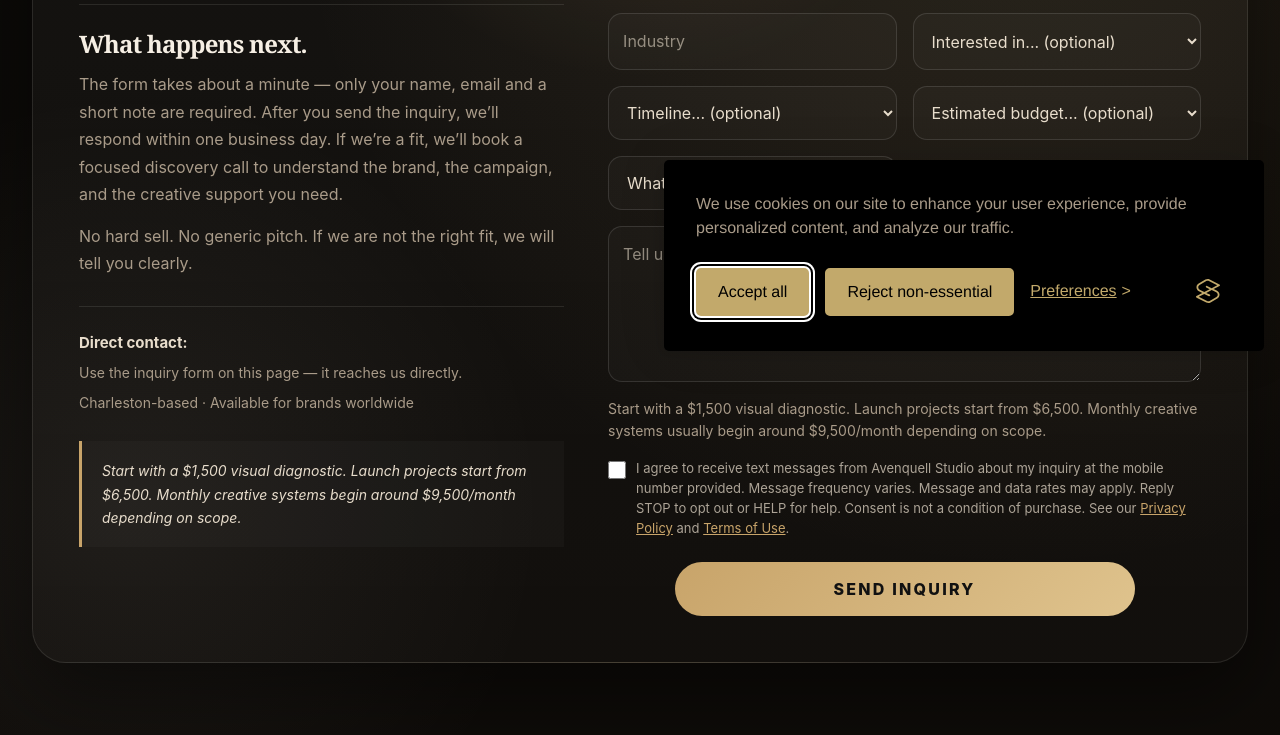
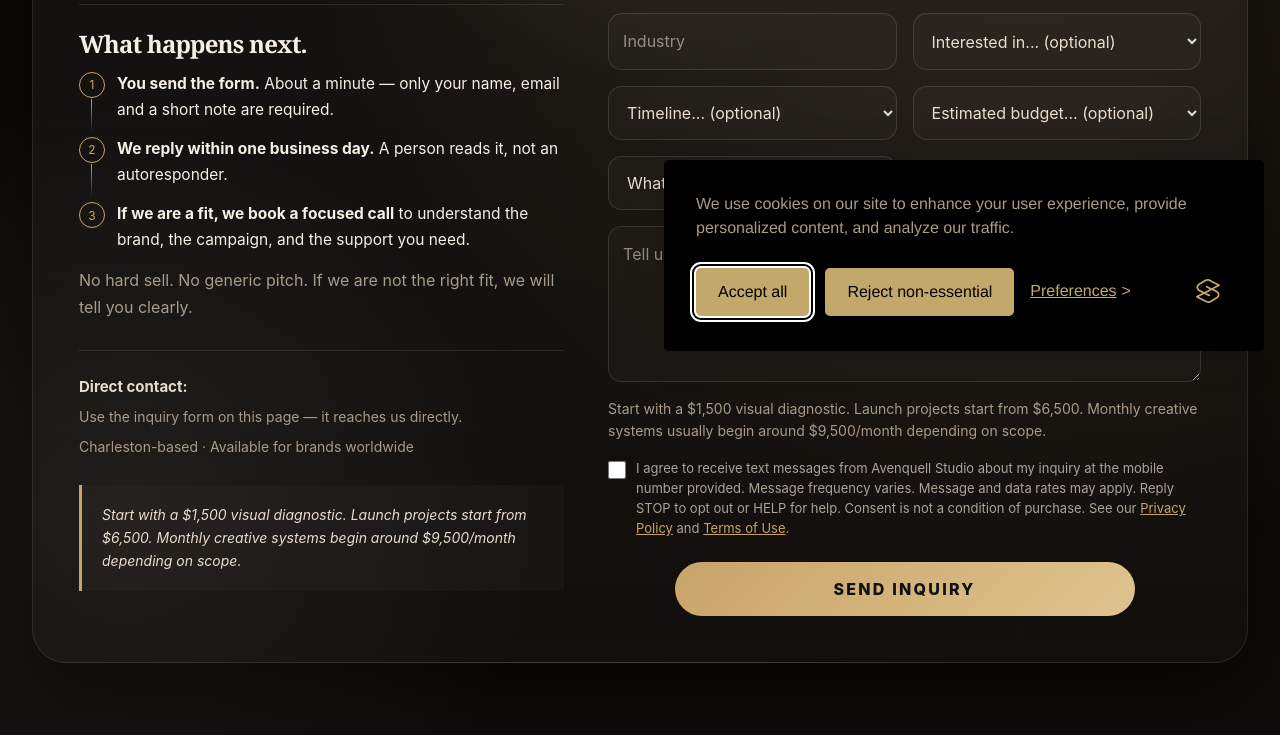
Before and after one commit to ipgroupussc-source/avenquell-site, a plain HTML site: page contact/index.html in a window 1280 px wide. Shown: the part 433-1168 px from the top of the page. Drawn offline with Linux system fonts and the light colour scheme.

Commit message:
UX-правки: меню по Миллеру, шаги по Зейгарнику, ровная линия навигации
Закон Миллера и закон Якоба — меню.
Было восемь ссылок плюс кнопка, то есть верхняя граница 7±2. Убран пункт Home:
логотип и так ведёт на главную, и это паттерн, который посетитель знает по всем
остальным сайтам — ровно то, на чём стоит закон Якоба. Осталось семь ссылок.

Закон непрерывности — линия меню.
Кнопка «Start the Conversation», которой я накануне заменила «Request the Deck»,
не помещалась в строку и переносилась на две, разрывая ряд пунктов. В навигации
она сокращена до «Start Inquiry»; в теле страниц полный призыв остался.

Эффект Зейгарник — незавершённое тянет завершить.
Блок «What happens next» был сплошным абзацем. Теперь это три пронумерованных
шага, соединённых линией: человек видит начатую цепочку, а не стену текста.
⚠️ Класс .next-steps в CSS уже занят контейнером этого блока — новые правила
названы .inquiry-steps, иначе список сломал бы отступы и рамку родителя.

Co-Authored-By: Claude Opus 5 <noreply@anthropic.com>

```diff
--- a/contact/index.html
+++ b/contact/index.html
@@ -193,7 +193,6 @@
       </a>
 
       <nav class="nav-links-desktop">
-        <a href="/">Home</a>
         <a href="/method/">Method</a>
         <a href="/standard/">Standard</a>
         <a href="/services/">Services</a>
@@ -213,7 +212,7 @@
         <a href="/about/">About</a>
         <a href="/pricing/">Pricing</a>
         <a href="/contact/" class="active">Contact</a>
-        <a class="nav-cta" href="/contact/">Start the Conversation</a>
+        <a class="nav-cta" href="/contact/">Start Inquiry</a>
       </nav>
 
       <div class="mobile-menu-wrap">
@@ -226,7 +225,6 @@
 
         <div class="nav-menu" id="navMenu">
           <nav class="nav-links-mobile">
-            <a href="/">Home</a>
             <a href="/method/">Method</a>
             <a href="/standard/">Standard</a>
             <a href="/services/">Services</a>
@@ -269,12 +267,11 @@
 
               <div class="next-steps">
                 <h3>What happens next.</h3>
-                <p>
-                  The form takes about a minute — only your name, email and a short note are required.
-                  After you send the inquiry, we’ll respond within one business day.
-                  If we’re a fit, we’ll book a focused discovery call to understand the brand,
-                  the campaign, and the creative support you need.
-                </p>
+                <ol class="inquiry-steps">
+                  <li><strong>You send the form.</strong> About a minute — only your name, email and a short note are required.</li>
+                  <li><strong>We reply within one business day.</strong> A person reads it, not an autoresponder.</li>
+                  <li><strong>If we are a fit, we book a focused call</strong> to understand the brand, the campaign, and the support you need.</li>
+                </ol>
                 <p>
                   No hard sell. No generic pitch. If we are not the right fit, we will tell you clearly.
                 </p>
--- a/style.css
+++ b/style.css
@@ -974,6 +974,49 @@
   text-decoration: underline;
 }
 
+/* Шаги «что дальше»: видимая цепочка вместо сплошного абзаца.
+   Незавершённый процесс на глазах тянет его закончить — эффект Зейгарник. */
+.inquiry-steps {
+  counter-reset: step;
+  list-style: none;
+  margin: 14px 0 0;
+  padding: 0;
+}
+
+.inquiry-steps li {
+  counter-increment: step;
+  position: relative;
+  padding: 0 0 14px 38px;
+  font-size: 15.5px;
+  line-height: 1.65;
+}
+
+.inquiry-steps li::before {
+  content: counter(step);
+  position: absolute;
+  left: 0;
+  top: 1px;
+  width: 24px;
+  height: 24px;
+  border-radius: 999px;
+  border: 1px solid var(--gold);
+  color: var(--gold);
+  font-size: 12px;
+  display: flex;
+  align-items: center;
+  justify-content: center;
+}
+
+.inquiry-steps li:not(:last-child)::after {
+  content: "";
+  position: absolute;
+  left: 11.5px;
+  top: 28px;
+  bottom: 4px;
+  width: 1px;
+  background: linear-gradient(180deg, var(--gold), transparent);
+}
+
 #form-success {
   display: none;
   margin-top: 22px;
```
Also changed, not shown: about/index.html (+1 -4 lines), index.html (+1 -4 lines), method/index.html (+1 -4 lines), pricing/index.html (+1 -4 lines), services/index.html (+1 -4 lines), standard/index.html (+1 -4 lines), work/cs01/index.html (+1 -1 lines), work/index.html (+1 -4 lines).
